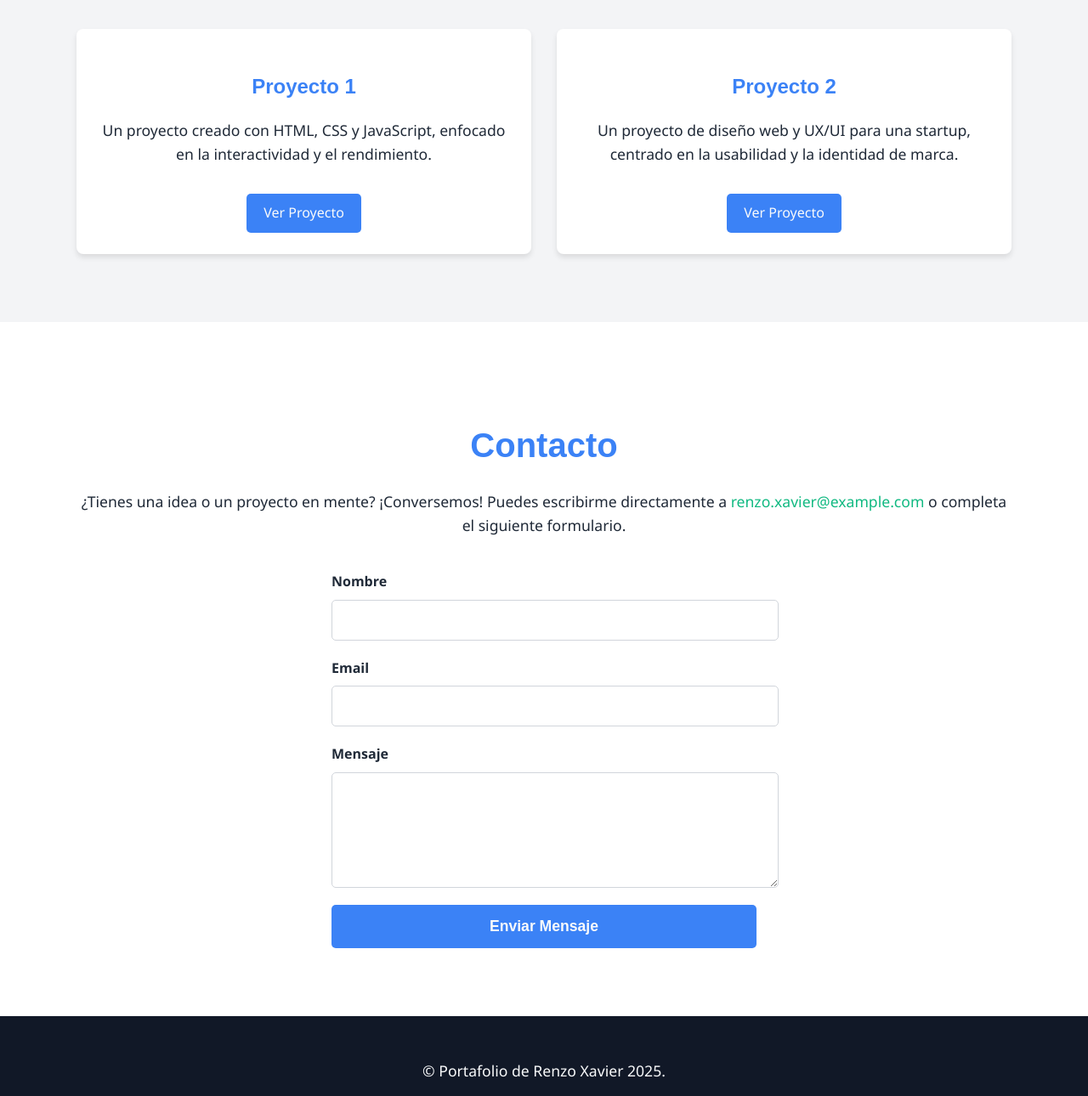
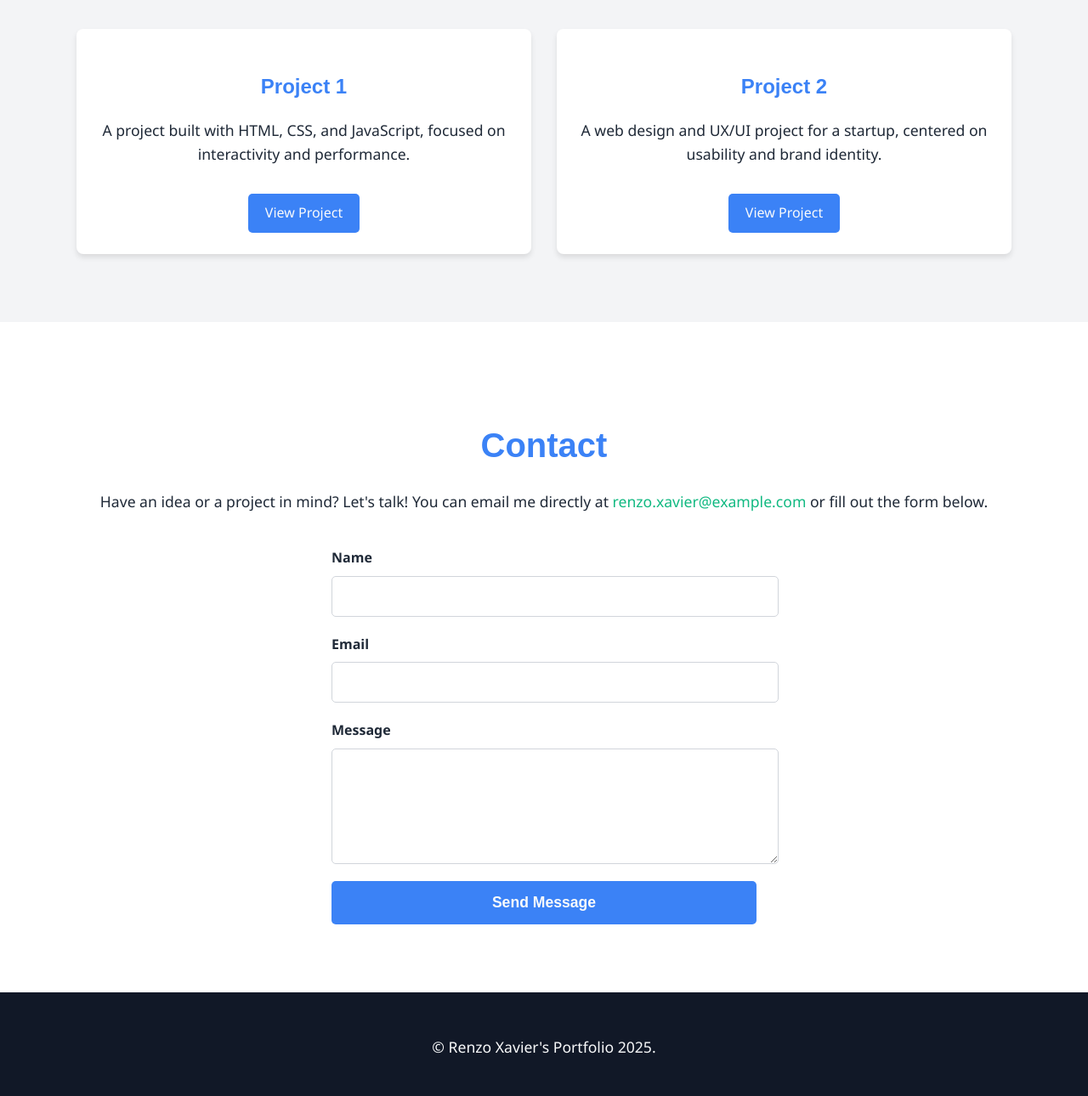
Before and after one commit to renzxavi/portfolio, a plain HTML site: page index.html in a window 1280 px wide. Shown: the part 758-2048 px from the top of the page at 85% size. Drawn offline with Linux system fonts and the light colour scheme.

Commit message:
Actualización del sitio2

```diff
--- a/index.html
+++ b/index.html
@@ -1,9 +1,9 @@
 <!DOCTYPE html>
-<html lang="es">
+<html lang="en">
 <head>
   <meta charset="UTF-8" />
   <meta name="viewport" content="width=device-width, initial-scale=1.0" />
-  <title>Portafolio de Renzo Xavier</title>
+  <title>Renzo Xavier's Portfolio</title>
   <link rel="stylesheet" href="styles.css" />
 </head>
 <body>
@@ -11,12 +11,12 @@
   <header class="header">
     <div class="container">
       <h1 class="name">Renzo Xavier</h1>
-      <p class="tagline">Diseñador Web | Diseñador UX/UI | Programador</p>
+      <p class="tagline">Web Designer | UX/UI Designer | Developer</p>
       <nav class="nav">
         <ul>
-          <li><a href="#about">Sobre mí</a></li>
-          <li><a href="#projects">Proyectos</a></li>
-          <li><a href="#contact">Contacto</a></li>
+          <li><a href="#about">About</a></li>
+          <li><a href="#projects">Projects</a></li>
+          <li><a href="#contact">Contact</a></li>
         </ul>
       </nav>
     </div>
@@ -24,38 +24,38 @@
 
   <section id="about" class="about">
     <div class="container">
-      <h2>Sobre mí</h2>
+      <h2>About Me</h2>
       <p>
-        Soy un profesional apasionado por la tecnología y el diseño. Tengo experiencia en diseño web y diseño UX/UI, creando interfaces atractivas y funcionales que mejoran la experiencia del usuario.
+        I'm a professional who's passionate about technology and design. I have experience in web and UX/UI design, creating attractive and functional interfaces that improve the user experience.
       </p>
     </div>
   </section>
 
   <section id="projects" class="projects">
     <div class="container">
-      <h2>Proyectos</h2>
+      <h2>Projects</h2>
       <div class="project-list">
         <div class="project">
-          <h3>Proyecto 1</h3>
-          <p>Un proyecto creado con HTML, CSS y JavaScript, enfocado en la interactividad y el rendimiento.</p>
-          <a href="#" target="_blank">Ver Proyecto</a>
+          <h3>Project 1</h3>
+          <p>A project built with HTML, CSS, and JavaScript, focused on interactivity and performance.</p>
+          <a href="#" target="_blank">View Project</a>
         </div>
         <div class="project">
-          <h3>Proyecto 2</h3>
-          <p>Un proyecto de diseño web y UX/UI para una startup, centrado en la usabilidad y la identidad de marca.</p>
-          <a href="#" target="_blank">Ver Proyecto</a>
+          <h3>Project 2</h3>
+          <p>A web design and UX/UI project for a startup, centered on usability and brand identity.</p>
+          <a href="#" target="_blank">View Project</a>
         </div>
-        </div>
+      </div>
     </div>
   </section>
 
   <section id="contact" class="contact">
     <div class="container">
-      <h2>Contacto</h2>
-      <p>¿Tienes una idea o un proyecto en mente? ¡Conversemos! Puedes escribirme directamente a <a id="green" href="mailto:renzo.xavier@example.com">renzo.xavier@example.com</a> o completa el siguiente formulario.</p>
+      <h2>Contact</h2>
+      <p>Have an idea or a project in mind? Let's talk! You can email me directly at <a id="green" href="mailto:renzo.xavier@example.com">renzo.xavier@example.com</a> or fill out the form below.</p>
       <form class="contact-form">
         <div class="form-group">
-          <label for="name">Nombre</label>
+          <label for="name">Name</label>
           <input type="text" id="name" name="name" required />
         </div>
         <div class="form-group">
@@ -63,17 +63,17 @@
           <input type="email" id="email" name="email" required />
         </div>
         <div class="form-group">
-          <label for="message">Mensaje</label>
+          <label for="message">Message</label>
           <textarea id="message" name="message" rows="5" required></textarea>
         </div>
-        <button type="submit">Enviar Mensaje</button>
+        <button type="submit">Send Message</button>
       </form>
     </div>
   </section>
 
   <footer class="footer">
     <div class="container">
-      <p id="footered">&copy; Portafolio de Renzo Xavier 2025.</p>
+      <p id="footered">&copy; Renzo Xavier's Portfolio 2025.</p>
     </div>
   </footer>
 
```
